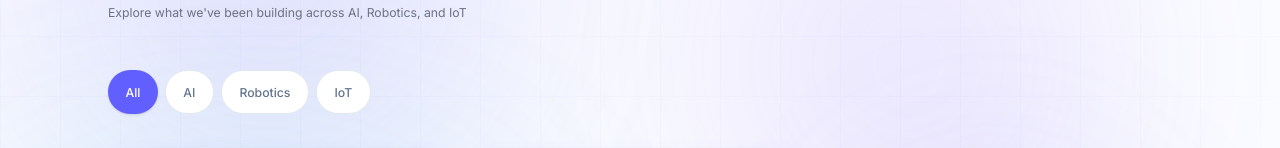
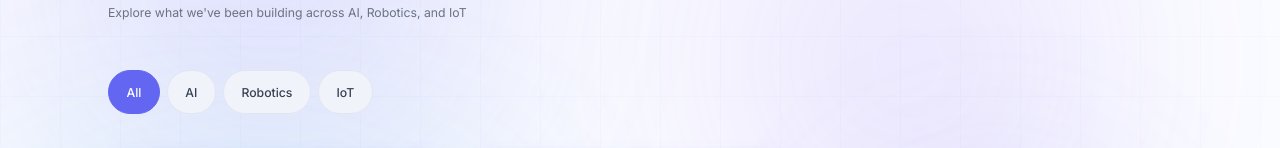
Before and after one commit to Anshupadhyay1419/club_website, a Next.js app: page /projects in a window 1280 px wide. Shown: the part 204-352 px from the top of the page. Built offline with nearby package versions, Linux system fonts and the light colour scheme.

Commit message:
Fix dark mode text visibility across all pages - brighter text vars, fix FilterBar and BlogCard

```diff
--- a/app/globals.css
+++ b/app/globals.css
@@ -36,11 +36,11 @@ html {
   --bg:             #07080f;
   --bg-card:        #0e1018;
   --bg-muted:       #141620;
-  --border:         rgba(255,255,255,0.07);
+  --border:         rgba(255,255,255,0.10);
   --border-accent:  rgba(99,102,241,0.4);
   --text-primary:   #f0f2ff;
-  --text-secondary: #b8bdd8;
-  --text-muted:     #6b7280;
+  --text-secondary: #c8cde8;
+  --text-muted:     #9499b8;
   --accent:         #818cf8;
   --accent2:        #a78bfa;
   --accent3:        #22d3ee;
--- a/components/blog/BlogCard.tsx
+++ b/components/blog/BlogCard.tsx
@@ -13,7 +13,8 @@ export default function BlogCard({ post }: BlogCardProps) {
 
   return (
     <GlassCard hoverGlow className="flex flex-col h-full">
-      <span className="inline-block px-3 py-1 text-xs font-semibold rounded-full bg-violet-100 text-violet-600 border border-violet-200 mb-3 self-start">
+      <span className="inline-block px-3 py-1 text-xs font-semibold rounded-full mb-3 self-start"
+        style={{ background: 'var(--accent-soft)', color: 'var(--accent)', border: '1px solid var(--border-accent)' }}>
         {post.category}
       </span>
       <h3 className="text-lg font-bold mb-2 font-[var(--font-space-grotesk)] leading-snug" style={{ color: 'var(--text-primary)' }}>
--- a/components/ui/FilterBar.tsx
+++ b/components/ui/FilterBar.tsx
@@ -1,6 +1,4 @@
 'use client'
-
-import { cn } from '@/lib/utils'
 
 interface FilterBarProps {
   options: string[]
@@ -17,12 +15,11 @@ export default function FilterBar({ options, active, onChange }: FilterBarProps)
           role="tab"
           aria-selected={active === option}
           onClick={() => onChange(option)}
-          className={cn(
-            'px-5 py-2 rounded-full text-sm font-medium transition-all duration-200 min-h-[44px] min-w-[44px]',
-            active === option
-              ? 'bg-indigo-500 text-white shadow-sm'
-              : 'border border-slate-200 text-slate-500 hover:border-indigo-300 hover:text-indigo-600 bg-white'
-          )}
+          className="px-5 py-2 rounded-full text-sm font-medium transition-all duration-200 min-h-[44px] min-w-[44px]"
+          style={active === option
+            ? { background: 'var(--accent)', color: '#fff', border: '1px solid var(--accent)' }
+            : { background: 'var(--bg-muted)', color: 'var(--text-secondary)', border: '1px solid var(--border)' }
+          }
         >
           {option}
         </button>
```
